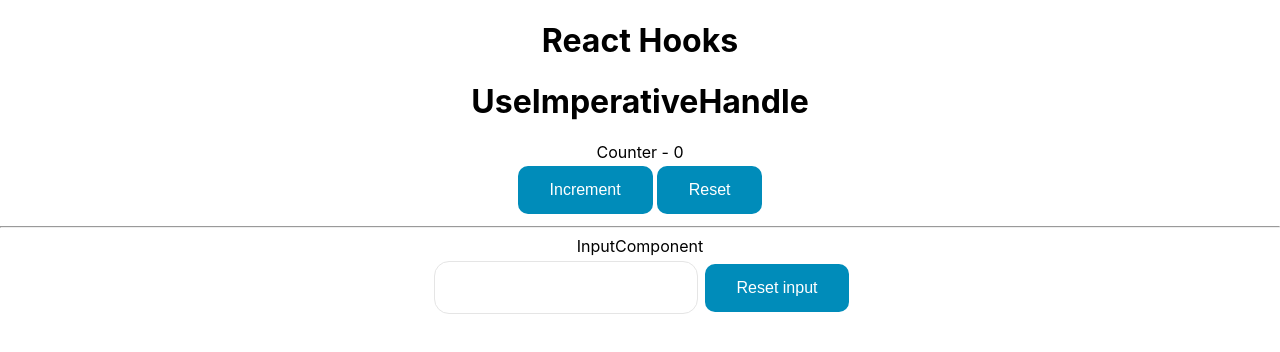
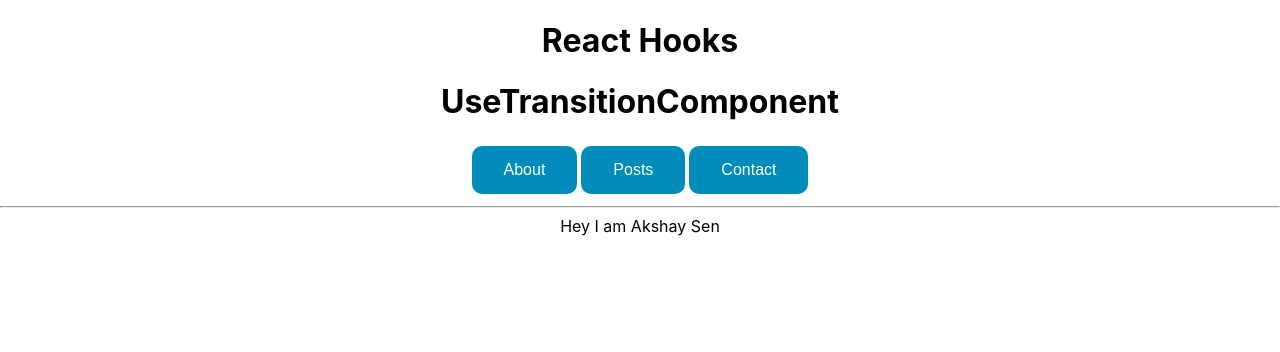
Before and after one commit to akshaySen08/react-hooks-2024, a React (Create React App) app: page / in a window 1280 px wide. Shown: the top 352 px of the page. Built offline with nearby package versions, Linux system fonts and the light colour scheme.

Commit message:
Use Transition Hook Initial

```diff
--- a/src/App.jsx
+++ b/src/App.jsx
@@ -6,6 +6,7 @@ import UseContextComponent from './Hooks/UseContext/UseContext';
 import UseRefComponent from './Hooks/UseRef';
 import UseReducerComponent from './Hooks/UseReducer';
 import UseImperativeHandleComponent from './Hooks/UseImperativeHandle/UseImperativeHandle';
+import UseTransitionComponent from './Hooks/UseTransition/UseTransition';
 
 function App() {
   return (
@@ -17,7 +18,8 @@ function App() {
       {/* <UseContextComponent /> */}
       {/* <UseRefComponent /> */}
       {/* <UseReducerComponent></UseReducerComponent> */}
-      <UseImperativeHandleComponent />
+      {/* <UseImperativeHandleComponent /> */}
+      <UseTransitionComponent></UseTransitionComponent>
     </div>
   );
 }
--- /dev/null
+++ b/src/Hooks/UseTransition/About.jsx
@@ -0,0 +1,9 @@
+import React from 'react'
+
+const About = () => {
+    return (
+        <div>Hey I am Akshay Sen</div>
+    )
+}
+
+export default About
--- /dev/null
+++ b/src/Hooks/UseTransition/Contact.jsx
@@ -0,0 +1,9 @@
+import React from 'react'
+
+const Contact = () => {
+  return (
+    <div>Contact</div>
+  )
+}
+
+export default Contact
--- /dev/null
+++ b/src/Hooks/UseTransition/Posts.jsx
@@ -0,0 +1,16 @@
+import React from 'react'
+
+const Posts = () => {
+    const count = 2500;
+    return (
+        <div>
+            <ul>
+                {Array.from(Array(count).keys()).map(itm => {
+                    return <li key={itm}>Post - {itm}</li>
+                })}
+            </ul>
+        </div>
+    )
+}
+
+export default Posts
--- /dev/null
+++ b/src/Hooks/UseTransition/UseTransition.jsx
@@ -0,0 +1,26 @@
+import React, { useState } from 'react'
+import About from './About'
+import Posts from './Posts'
+import Contact from './Contact'
+
+const UseTransitionComponent = () => {
+    const [active, setActive] = useState('About')
+    return (
+        <>
+            <h1>UseTransitionComponent</h1>
+            <div>
+                <button onClick={() => setActive('About')}>About</button>
+                <button onClick={() => setActive('Posts')}>Posts</button>
+                <button onClick={() => setActive('Contact')}>Contact</button>
+                <br/>
+                <hr/>
+                {active === 'About' && <About/>}
+                {active === 'Posts' && <Posts/>}
+                {active === 'Contact' && <Contact/>}
+            </div>
+        </>
+
+    )
+}
+
+export default UseTransitionComponent
```
